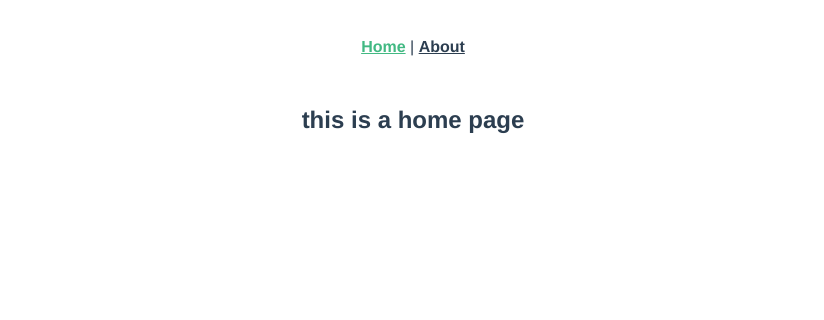
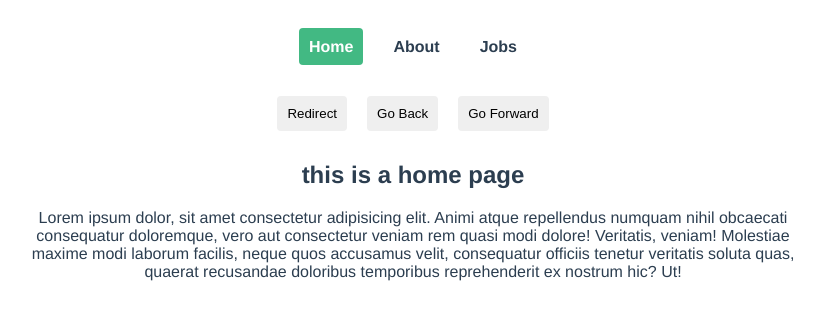
Before and after one commit to gitorhub/vue-router, a Vue app: page / in a window 1280 px wide. Shown: the top 320 px of the page, without its empty margins (227-1051 px from the left). Built offline with nearby package versions, Linux system fonts and the light colour scheme.

Commit message:
routes added

```diff
--- a/src/App.vue
+++ b/src/App.vue
@@ -1,11 +1,35 @@
 <template>
+  <div class="container">
     <div id="nav">
-    <router-link to="/">Home</router-link> |
-    <router-link to="/about">About</router-link>
+      <router-link to="/">Home</router-link>
+      <router-link :to="{name: 'About'}">About</router-link>
+      <router-link :to="{name:'Jobs'}">Jobs</router-link>
     </div>
-  <router-view/>
+    <div class="navigate">
+      <button @click="redirect">Redirect</button>
+      <button @click="back">Go Back</button>
+      <button @click="forward">Go Forward</button>
+    </div>
+    <router-view />
+  </div>
 </template>
+<script>
+  export default {
+    methods: {
+      redirect() {
+        this.$router.push({name: "Home"})
+        console.log(this.$router)
+      },
+      back(){
+        this.$router.go(-1)
+      },
+      forward(){
+        this.$router.go(1)
+      }
 
+    },
+  }
+</script>
 <style>
   #app {
     font-family: Avenir, Helvetica, Arial, sans-serif;
@@ -14,17 +38,30 @@
     text-align: center;
     color: #2c3e50;
   }
-
   #nav {
     padding: 30px;
   }
-
+  .container {
+    max-width: 768px;
+    margin: 0 auto;
+  }
   #nav a {
     font-weight: bold;
     color: #2c3e50;
+    padding: 10px;
+    text-decoration: none;
+    margin: 10px;
+    border-radius: 4px;
   }
-
   #nav a.router-link-exact-active {
-  color: #42b983;
+    color: #ffffff;
+    background: #42b983;
+  }
+  button{
+padding: 10px;
+margin:10px;
+border:0;
+border-radius: 4px;
+cursor: pointer;
   }
 </style>
--- a/src/router/index.js
+++ b/src/router/index.js
@@ -1,6 +1,9 @@
 import { createRouter, createWebHistory } from 'vue-router'
 import Home from '../views/Home.vue'
 import About from '../views/About.vue'
+import Jobs from '../views/jobs/Jobs.vue'
+import JobsDetail from '../views/jobs/JobsDetail.vue'
+import NotFoundPage from '../views/NotFoundPage.vue'
 
 const routes = [
   {
@@ -12,6 +15,28 @@ const routes = [
     path: '/about',
     name: 'About',
     component:About
+  },
+  {
+    path:"/jobs",
+    name:"Jobs",
+    component:Jobs
+  },
+  {
+    path:"/jobs/:id",
+    name:"JobsDetail",
+    component:JobsDetail,
+    props:true
+  },
+  //redirect
+  {
+    path:"/all-jobs",
+    redirect:"jobs"
+  },
+  //catchAll
+  {
+    path:"/:catchAll(.*)",
+    name:"NotFoundPage",
+    component:NotFoundPage
   }
 ]
 
--- a/src/views/About.vue
+++ b/src/views/About.vue
@@ -1,5 +1,6 @@
 <template>
   <div class="about">
     <h1>This is an about page</h1>
+    <p>Lorem ipsum dolor sit amet consectetur adipisicing elit. Consequuntur, cum veritatis fuga alias ex, ut est saepe adipisci molestiae quis omnis aliquam optio corrupti nobis quia quasi accusantium minus. Quidem.</p>
   </div>
 </template>
--- a/src/views/Home.vue
+++ b/src/views/Home.vue
@@ -1,6 +1,7 @@
 <template>
   <div class="home">
     <h2>this is a home page</h2>
+    <p>Lorem ipsum dolor, sit amet consectetur adipisicing elit. Animi atque repellendus numquam nihil obcaecati consequatur doloremque, vero aut consectetur veniam rem quasi modi dolore! Veritatis, veniam! Molestiae maxime modi laborum facilis, neque quos accusamus velit, consequatur officiis tenetur veritatis soluta quas, quaerat recusandae doloribus temporibus reprehenderit ex nostrum hic? Ut!</p>
 
 
   </div>
--- /dev/null
+++ b/src/views/NotFoundPage.vue
@@ -0,0 +1,6 @@
+<template>
+    <div>
+        <h1>404</h1>
+        <h2>Page not found</h2>
+    </div>
+</template>
--- a/src/views/jobs/Jobs.vue
+++ b/src/views/jobs/Jobs.vue
@@ -0,0 +1,34 @@
+<template >
+    <div class="jobs">
+
+            <div v-for="(job, i) in jobs" :key="i" @click="goDetail">
+                <router-link :to="{name: 'JobsDetail', params:{id:job.id}}" >{{job.title}}</router-link>
+            </div>
+
+
+
+    </div>
+</template>
+<script>
+export default {
+    data() {
+        return {
+            jobs:[
+                {title:"frontend", id:1, detail:"lorem"},
+                {title:"backend", id:2, detail:"lorem"},
+                {title:"fullstack", id:3, detail:"lorem"}
+            ]
+        }
+    },
+    methods: {
+        goDetail(){
+            console.log(this.$route)
+        }
+
+    },
+
+}
+</script>
+<style lang="">
+
+</style>
--- a/src/views/jobs/JobsDetail.vue
+++ b/src/views/jobs/JobsDetail.vue
@@ -0,0 +1,21 @@
+<template lang="">
+    <div>
+        <h1>Jobs Detail</h1>
+        <p>The Job id is : {{id}} </p>
+
+    </div>
+</template>
+<script>
+    export default {
+        props: ["id"],
+        data() {
+            return {
+                //id:this.$route.params.id
+            }
+        },
+
+
+
+
+    }
+</script>
```
Lines whose indentation alone changed are shown as unchanged.
